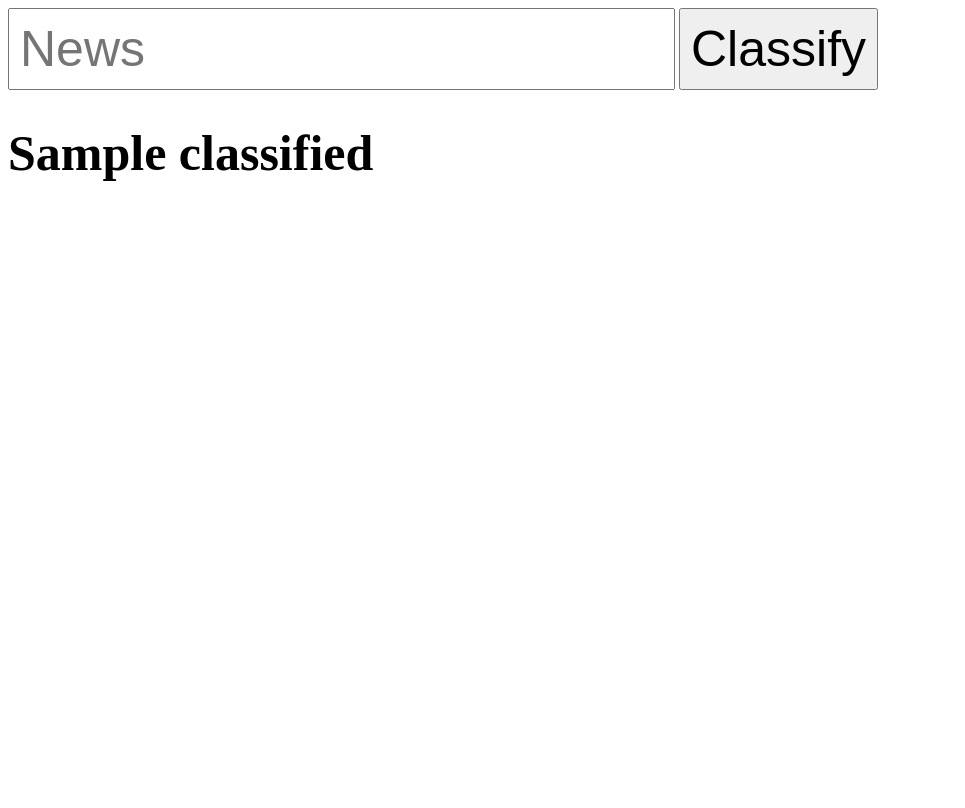
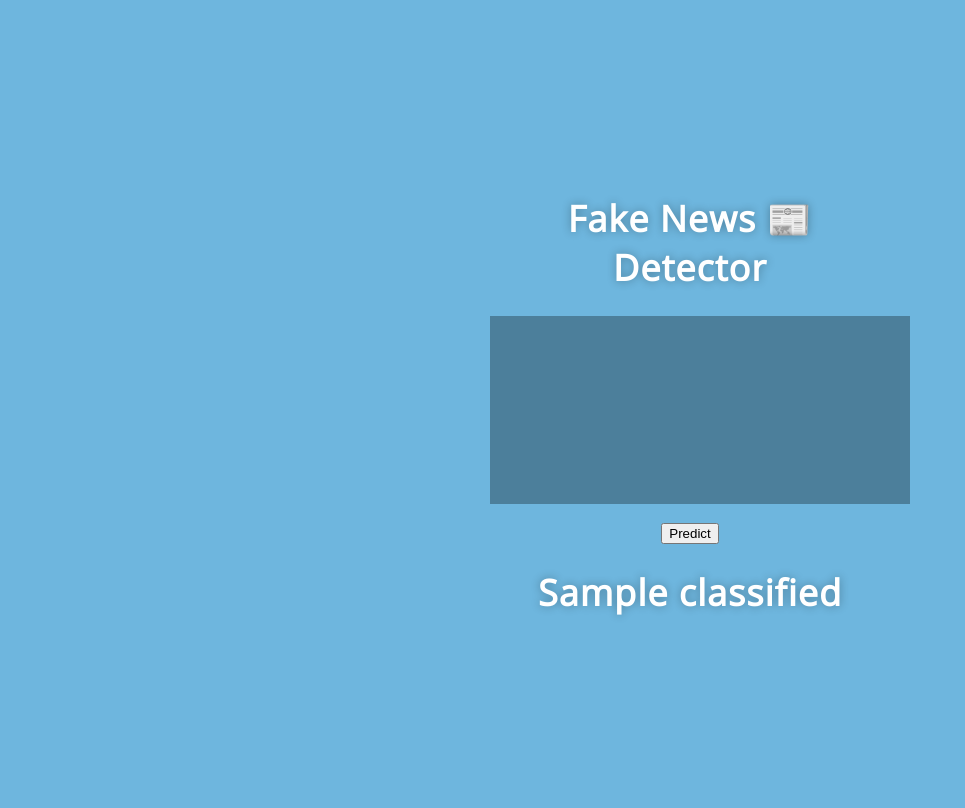
Before and after one commit to An-prog-hub/Fake-News-Classifier, a Flask app: template templates/index.html in a window 1280 px wide. Shown: the whole page, without its empty margins (0-965 px from the left). Before the commit the page ends 181 px from the top, so only its background shows below. Run offline with Flask 2, Linux system fonts and the light colour scheme; the template is opened without the code that fills it: most values are stand-ins (such as "Sample title", 1, 10 or a date in 2020).

Commit message:
added some code in html and css

```diff
--- a/app.py
+++ b/app.py
@@ -21,4 +21,4 @@ def index():
 
 # For HotReload/Live Reload
 if __name__ == '__main__':
-	app.run(port='8080', debug=True)
+	app.run(port='5050', debug=True)
--- a/static/style.css
+++ b/static/style.css
@@ -1,5 +1,101 @@
-* {
-	margin: 0;
-	padding: 0;
-	box-sizing: border-box;
+@import url(https://fonts.googleapis.com/css?family=Open+Sans);
+
+html {
+  width: 100%;
+  height: 100%;
+  overflow: hidden;
 }
+
+body {
+  width: 100%;
+  height: 100%;
+  font-family: "Open Sans", sans-serif;
+  background: #092756;
+  color: #fff;
+  font-size: 18px;
+  text-align: center;
+  letter-spacing: 1.2px;
+  background:#6eb6de;
+}
+
+.splash {
+  position: fixed;
+  top: 0;
+  left: 0;
+  width: 100%;
+  height: 100vh;
+  background: black;
+  z-index: 200;
+  color: white;
+  text-align: center;
+  line-height: 90vh;
+}
+
+.splash.display-none {
+  position: fixed;
+  opacity: 0;
+  top: 0;
+  left: 0;
+  width: 100%;
+  height: 100vh;
+  background: black;
+  z-index: -10;
+  color: white;
+  text-align: center;
+  line-height: 90vh;
+  transition: all 0.5s;
+}
+
+@keyframes fadeIn {
+  to {
+    opacity: 1;
+  }
+}
+
+.fade-in {
+  opacity: 0;
+  animation: fadeIn 1s ease-in forwards;
+}
+
+.login {
+  position: absolute;
+  top: 40%;
+  left: 50%;
+  margin: -150px 0 0 -150px;
+  width: 400px;
+  height: 400px;
+}
+
+.login h1 {
+  color: #fff;
+  text-shadow: 0 0 10px rgba(0, 0, 0, 0.3);
+  letter-spacing: 1px;
+  text-align: center;
+}
+
+/* TextBox */
+
+textarea {
+  width: 100%;
+  margin-bottom: 10px;
+  background: rgba(0, 0, 0, 0.3);
+  border: none;
+  outline: none;
+  resize: none;
+  padding: 10px;
+  font-size: 25px;
+  color: #fff;
+  /* text-shadow: 1px 1px 1px rgba(0,0,0,0.3);
+	border: 1px solid rgba(0,0,0,0.3);
+	border-radius: 4px;
+	box-shadow: inset 0 -5px 45px rgba(100,100,100,0.2), 0 1px 1px rgba(255,255,255,0.2);
+	-webkit-transition: box-shadow .5s ease;
+	-moz-transition: box-shadow .5s ease;
+	-o-transition: box-shadow .5s ease;
+	-ms-transition: box-shadow .5s ease;
+	transition: box-shadow .5s ease; */
+}
+textarea:focus {
+  box-shadow: inset 0 -5px 45px rgba(100, 100, 100, 0.4),
+    0 1px 1px rgba(255, 255, 255, 0.2);
+}
--- a/templates/index.html
+++ b/templates/index.html
@@ -1,32 +1,89 @@
 <!DOCTYPE html>
-<html lang="en">
+<html>
   <head>
-	<meta charset="UTF-8">
-	<meta name="viewport" content="width=device-width, initial-scale=1.0">
-	<title>Fake News Classifier</title>
+    <meta charset="UTF-8" />
+    <title>Fake News📰 Detection System</title>
+    <link
+      href="https://fonts.googleapis.com/css?family=Pacifico"
+      rel="stylesheet"
+      type="text/css"
+    />
+    <link
+      href="https://fonts.googleapis.com/css?family=Arimo"
+      rel="stylesheet"
+      type="text/css"
+    />
+    <link
+      href="https://fonts.googleapis.com/css?family=Hind:300"
+      rel="stylesheet"
+      type="text/css"
+    />
+    <link
+      href="https://fonts.googleapis.com/css?family=Open+Sans+Condensed:300"
+      rel="stylesheet"
+      type="text/css"
+    />
+    <link rel="stylesheet" href="../static/style.css" />
+  </head>
 
-	<style>
-		input{
-			font-size: 50px;
-			padding: 10px;
-		}
-		button{
-			font-size: 50px;
-			padding: 10px
-		}
-		h1{
-			font-size: 50px;
-		}
-	</style>
+  <body>
+    <!-- Added Splash Screen Animation -->
+    <div class="splash">
+      <h1 class="fade-in">
+        Tracking Any News by using News Detection App
+        <img
+          src="https://emojipedia-us.s3.dualstack.us-west-1.amazonaws.com/thumbs/160/emoji-one/104/newspaper_1f4f0.png"
+          alt="News Emoji"
+          width="50px"
+          height="50px"
+        />
+      </h1>
+    </div>
 
-</head>
-<body>
-	<form action="/" method="POST">
-		<input name="news_input" type="text" autocomplete="off" placeholder="News">
-		<button type="submit">Classify</button>
+    <div class="login">
+      <h1>Fake News 📰 Detector</h1>
+
+      <form action="{{ url_for('predict')}}" method="POST">
+        <textarea
+          rows="8"
+          cols="60"
+          onkeypress="auto_grow(this);"
+          onkeyup="auto_grow(this)"
+          required="required"
+          style="font-size: 18px"
+        ></textarea>
+        <br />
+
+        <!-- Button  -->
+
+        <button type="submit" class="btn btn-primary btn-block btn-large">
+          Predict
+        </button>
+
+        <div class="results">
+          <div>
             <div class="output">
               <h1>{{classified}}</h1>
             </div>
+          </div>
+        </div>
       </form>
+
+      <script>
+        // Splash
+        const splash = document.querySelector(".splash");
+        document.addEventListener("DOMContentLoaded", (e) => {
+          setTimeout(() => {
+            splash.classList.add("display-none");
+          }, 2000);
+        });
+
+        // TextBox Space
+        function auto_grow(element) {
+          element.style.height = "5px";
+          element.style.height = element.scrollHeight + "px";
+        }
+      </script>
+    </div>
   </body>
 </html>
```
Lines whose indentation alone changed are shown as unchanged.
